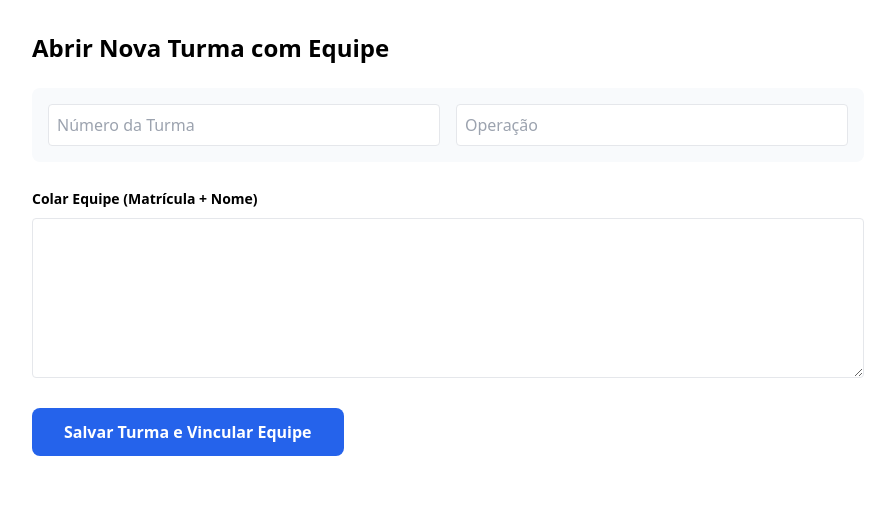
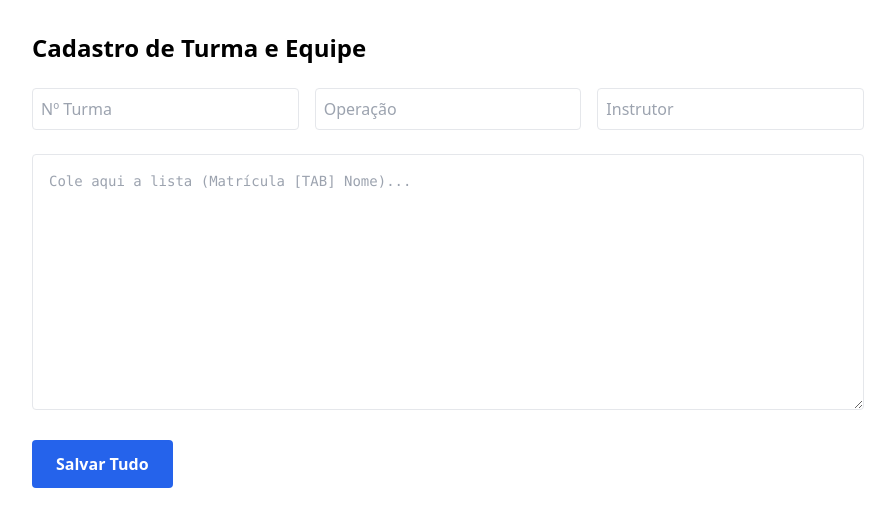
Before and after one commit to Clausouf/presenteismo-app, a Next.js app: page /turmas/nova in a window 1280 px wide. Shown: the top 526 px of the page, without its empty margins (192-1087 px from the left). Built offline with nearby package versions, Linux system fonts and the light colour scheme; no server answers.

Commit message:
Update page.tsx

```diff
--- a/src/app/turmas/nova/page.tsx
+++ b/src/app/turmas/nova/page.tsx
@@ -6,56 +6,73 @@ import { supabase } from '@/lib/supabase';
 import { useState } from 'react';
 import { useRouter } from 'next/navigation';
 
-export default function NovaTurmaPage() {
+export default function CadastroUnificado() {
   const router = useRouter();
-  const [dadosTurma, setDadosTurma] = useState({ numero: '', operacao: '', instrutor: '', data: '' });
-  const [listaOperadores, setListaOperadores] = useState('');
+  const [turma, setTurma] = useState({ numero: '', operacao: '', instrutor: '' });
+  const [listaColaboradores, setListaColaboradores] = useState('');
 
   async function salvarTudo() {
     try {
-      // 1. Salvar a Turma
-      const { error: errorTurma } = await supabase.from('turmas').insert([{
-        numero_turma: dadosTurma.numero,
-        nome_operacao: dadosTurma.operacao,
-        instrutor_analista_matricula: dadosTurma.instrutor
-      }]);
-      if (errorTurma) throw errorTurma;
+      // 1. Inserir a turma
+      const { data: turmaData, error: errTurma } = await supabase
+        .from('turmas')
+        .insert([{
+          numero_turma: turma.numero,
+          nome_operacao: turma.operacao,
+          instrutor_analista_matricula: turma.instrutor
+        }])
+        .select()
+        .single();
 
-      // 2. Processar e salvar Operadores vinculados a esta Turma
-      const linhas = listaOperadores.split('\n').filter(l => l.trim() !== '');
-      const operadores = linhas.map(linha => {
+      if (errTurma) throw errTurma;
+
+      // 2. Preparar lista de colaboradores para inserir em lote
+      // Espera-se que você cole: "Matricula [TAB] Nome"
+      const linhas = listaColaboradores.split('\n').filter(l => l.trim() !== '');
+      const novosColaboradores = linhas.map(linha => {
         const [matricula, nome] = linha.split('\t');
-        return { matricula, nome, numero_turma: dadosTurma.numero, nome_operacao: dadosTurma.operacao };
+        return {
+          matricula: matricula?.trim(),
+          nome: nome?.trim(),
+          numero_turma: turma.numero // Vincula o colaborador à turma criada acima
+        };
       });
 
-      const { error: errorOps } = await supabase.from('colaboradores').insert(operadores);
-      if (errorOps) throw errorOps;
+      // 3. Inserir todos os colaboradores de uma vez
+      const { error: errColab } = await supabase
+        .from('colaboradores')
+        .insert(novosColaboradores);
 
-      alert('Turma e equipe cadastradas com sucesso!');
+      if (errColab) throw errColab;
+
+      alert('Turma e Colaboradores cadastrados com sucesso!');
       router.push('/turmas');
-    } catch (e: any) {
-      alert('Erro ao salvar: ' + e.message);
+    } catch (err: any) {
+      alert('Erro ao salvar: ' + err.message);
     }
   }
 
   return (
     <div className="p-8 max-w-4xl mx-auto space-y-6">
-      <h1 className="text-2xl font-bold">Abrir Nova Turma com Equipe</h1>
+      <h1 className="text-2xl font-bold">Cadastro de Turma e Equipe</h1>
 
-      {/* Bloco da Turma */}
-      <div className="grid grid-cols-2 gap-4 bg-slate-50 p-4 rounded-lg">
-        <input placeholder="Número da Turma" className="p-2 border rounded" onChange={e => setDadosTurma({...dadosTurma, numero: e.target.value})} />
-        <input placeholder="Operação" className="p-2 border rounded" onChange={e => setDadosTurma({...dadosTurma, operacao: e.target.value})} />
+      <div className="grid grid-cols-1 md:grid-cols-3 gap-4">
+        <input placeholder="Nº Turma" className="p-2 border rounded" onChange={e => setTurma({...turma, numero: e.target.value})} />
+        <input placeholder="Operação" className="p-2 border rounded" onChange={e => setTurma({...turma, operacao: e.target.value})} />
+        <input placeholder="Instrutor" className="p-2 border rounded" onChange={e => setTurma({...turma, instrutor: e.target.value})} />
       </div>
 
-      {/* Bloco dos Operadores */}
-      <div className="space-y-2">
-        <label className="text-sm font-bold">Colar Equipe (Matrícula + Nome)</label>
-        <textarea className="w-full h-40 p-4 border rounded" onChange={e => setListaOperadores(e.target.value)} />
-      </div>
+      <textarea
+        placeholder="Cole aqui a lista (Matrícula [TAB] Nome)..."
+        className="w-full h-64 p-4 border rounded font-mono text-sm"
+        onChange={e => setListaColaboradores(e.target.value)}
+      />
 
-      <button onClick={salvarTudo} className="bg-blue-600 text-white px-8 py-3 rounded-lg font-bold">
-        Salvar Turma e Vincular Equipe
+      <button
+        onClick={salvarTudo}
+        className="bg-blue-600 text-white px-6 py-3 rounded font-bold hover:bg-blue-700"
+      >
+        Salvar Tudo
       </button>
     </div>
   );
```
